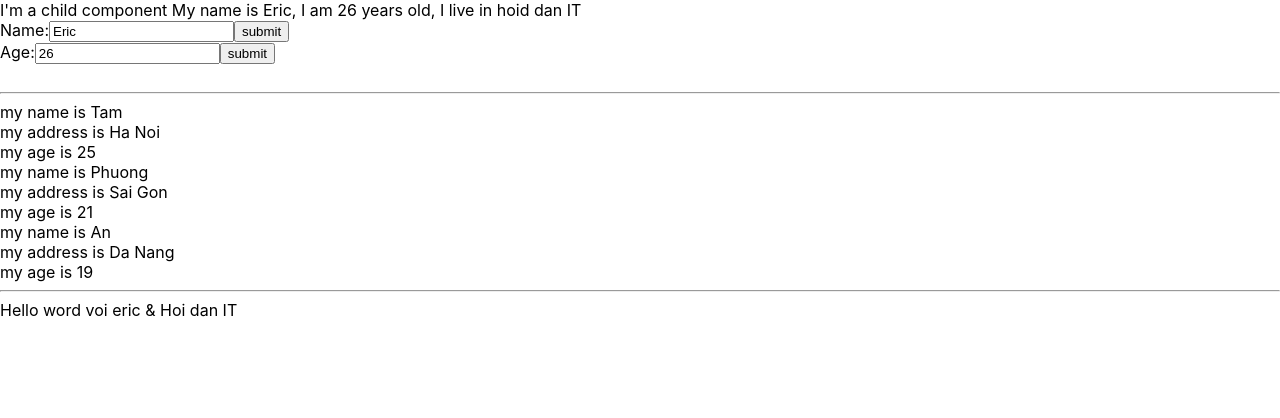
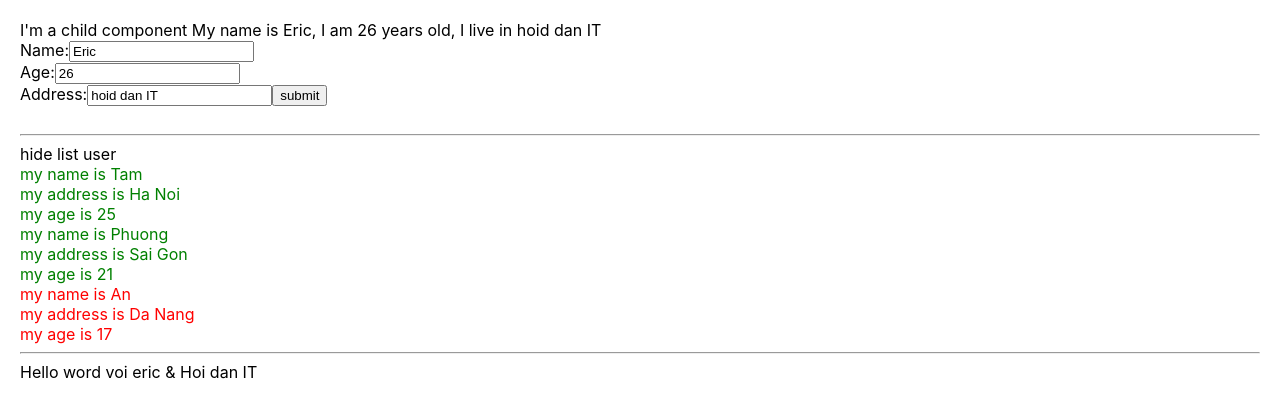
Before and after one commit to NguyenNgocTam-0408/test-react-upload, a React (Create React App) app: page / in a window 1280 px wide. Shown: the top 418 px of the page. Built offline with nearby package versions, Linux system fonts and the light colour scheme.

Commit message:
truyen hàm tu cha sang con

```diff
--- a/src/App.css
+++ b/src/App.css
@@ -1,4 +1,12 @@
+.red{
+  color: red;
+}
+.green{
+  color: green;
+}
+
 body {
+  padding: 20px;
   margin: 0;
   font-family: -apple-system, BlinkMacSystemFont, 'Segoe UI', 'Roboto', 'Oxygen',
     'Ubuntu', 'Cantarell', 'Fira Sans', 'Droid Sans', 'Helvetica Neue',
--- a/src/components/Userinfor.js
+++ b/src/components/AddUserinfor.js
@@ -1,5 +1,5 @@
 import React from 'react';
-class UserInfor extends React.Component {
+class AddUserInfor extends React.Component {
         state = {
     name: 'Eric',
     address: "hoid dan IT",
@@ -20,34 +20,51 @@ class UserInfor extends React.Component {
       age: event.target.value,
     });
   }
+  handleOnChangeAddress = (event) =>{
+    this.setState({
+      address: event.target.value,
+    });
+  }
   handleOnSubmit = (event) => {
     event.preventDefault(); // Ngăn chặn hành động mặc định của form
-    alert('Form submitted');
+    this.props.handleAddnewUser({
+      id: Math.floor((Math.random() * 100)+1)+ '-random', // Tạo ID ngẫu nhiên
+      name: this.state.name,
+      age: this.state.age,
+      address: this.state.address
+    });
   }
   render() {
     return (
       <div>
         I'm a child component
          My name is {this.state.name}, I am {this.state.age} years old, I live in {this.state.address}
-        <form onSubmit={(event) => {this.handleOnSubmit(event)}}>
+        <form >
             <label>Name:</label>
             <input
             value = {this.state.name}
             type='text'
             onChange={(event)=>{this.handleOnChangeInput(event)}}/>
-            <button> submit</button>
         </form>
 
-         <form onSubmit={(event) => {this.handleOnSubmit(event)}}>
+         <form >
             <label>Age:</label>
             <input
             value = {this.state.age}
             type='text'
             onChange={(event)=>{this.handleOnChangeAge(event)}}/>
+
+        </form>
+        <form onSubmit={(event) => {this.handleOnSubmit(event)}}>
+            <label>Address:</label>
+            <input
+            value = {this.state.address}
+            type='text'
+            onChange={(event)=>{this.handleOnChangeAddress(event)}}/>
             <button> submit</button>
         </form>
       </div>
     );
   }
 }
-export default UserInfor;
+export default AddUserInfor;
--- a/src/components/DisplayInfor.js
+++ b/src/components/DisplayInfor.js
@@ -1,36 +1,43 @@
 import React from "react";
  class DisplayInfor extends React.Component {
+  state = {
+    isShowlistUser: true,
+  }
+  handleShowhide = ()=>{
+        this.setState({
+          isShowlistUser: !this.state.isShowlistUser
+        })
+      }
+
    render() {
      console.log(this.props);
          const { listUser } = this.props;
-         console.log("listUser", listUser);
+        //  console.log(listUser);
 
      return (
        <div>
-        { listUser.map((user) =>
-        {
-            return (
-                <div>
+        <div>
+          <span onClick={()=> {this.handleShowhide()}}>
+            {this.state.isShowlistUser === true ? "hide list user" : "show list user"} </span>
+        </div>
+        {this.state.isShowlistUser &&
+          <div>
+          { listUser.map((user) =>
+          {
+            console.log("check map user", user );
+            return(
+              <div key={user.id} className={user.age>18 ? "green": "red"}>
                     <div> my name is {user.name}</div>
                     <div> my address is {user.address}</div>
                     <div> my age is {user.age}</div>
-                </div>
+                  </div>
             )
+          })
 
-        })
+          }
 
-        }
-        {/* <div> my name is {name}</div>
-        <div> my address is {address}</div>
-        <div> my age is {age}</div>
-        <hr />
-          <div> my name is {name}</div>
-        <div> my address is {address}</div>
-        <div> my age is {age}</div>
-        <hr />
-          <div> my name is {name}</div>
-        <div> my address is {address}</div>
-        <div> my age is {age}</div> */}
+       </div>
+   }
        </div>
      );
    }
--- a/src/components/MyComponents.js
+++ b/src/components/MyComponents.js
@@ -1,21 +1,32 @@
 import React from "react";
-import UserInfor from "./Userinfor";
+import AddUserinfor from "./AddUserinfor";
 import DisplayInfor from "./DisplayInfor";
 class MyComponent extends React.Component {
+
 
     state = { listUser: [
         { id: 1, name: "Tam", address: "Ha Noi", age: 25 },
         { id: 2, name: "Phuong", address: "Sai Gon", age: 21 },
-        { id: 3, name: "An", address: "Da Nang", age: 19 }
+        { id: 3, name: "An", address: "Da Nang", age: 17}
     ]}
+    handleAddnewUser = (userObj) => {
+      console.log(userObj);
+      this.setState(prevState => ({
+        listUser: [userObj,...prevState.listUser ]
+      }));
+    }
   render() {
     return (
       <div>
 
 
-        <UserInfor />
+        <AddUserinfor
+         handleAddnewUser={this.handleAddnewUser} />
         <br /><hr />
-        <DisplayInfor listUser={this.state.listUser} />
+        <DisplayInfor listUser={this.state.listUser}
+
+         />
+
         <hr />
       </div>
     );
--- a/src/index.js
+++ b/src/index.js
@@ -8,9 +8,9 @@ import store from './redux/store';
 const root = ReactDOM.createRoot(document.getElementById('root'));
 root.render(
   <Provider store={store}>
-    <React.StrictMode>
+    {/* <React.StrictMode> */}
       <App />
-    </React.StrictMode>
+    {/* </React.StrictMode> */}
   </Provider>
 );
 
```
